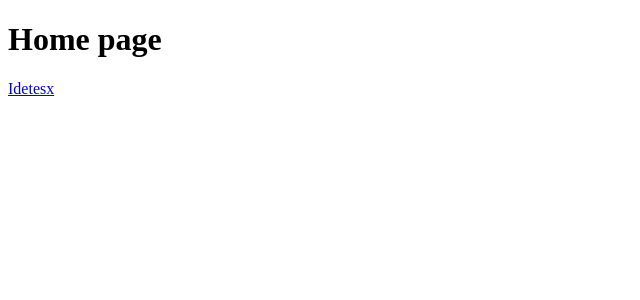
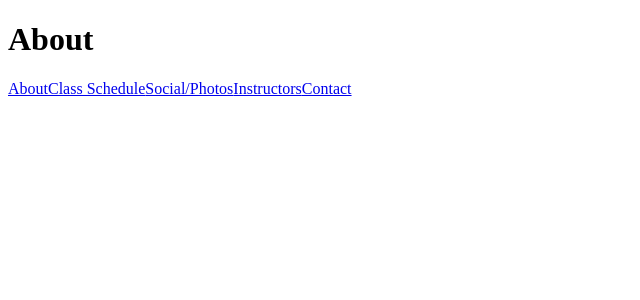
Before and after one commit to jacksdev2/next-js-test, a Next.js app: page / in a window 1280 px wide. Shown: the top 300 px of the page, without its empty margins (0-640 px from the left). Built offline with nearby package versions, Linux system fonts and the light colour scheme.

Commit message:
uppdated sections and links

```diff
--- a/components/LinkCustom.js
+++ b/components/LinkCustom.js
@@ -12,6 +12,5 @@ export default ({ href, children }) => {
     }
 
 
-
     return <Link href={href}>{React.cloneElement(children, { className })}</Link>
   }
--- a/pages/index.js
+++ b/pages/index.js
@@ -4,9 +4,21 @@ import LinkCustom from '../components/LinkCustom'
 
 const Index = () => (
     <div>
-        <h1>Home page</h1>
-        <LinkCustom href='/index'>
-            <a className="link" >Idetesx</a>
+        <h1>About</h1>
+        <LinkCustom href='/about'>
+            <a className="nav_link" >About</a>
+        </LinkCustom>
+        <LinkCustom href='/class'>
+            <a className="nav_link" >Class Schedule</a>
+        </LinkCustom>
+        <LinkCustom href='/social'>
+            <a className="nav_link" >Social/Photos</a>
+        </LinkCustom>
+        <LinkCustom href='/instructors'>
+            <a className="nav_link" >Instructors</a>
+        </LinkCustom>
+        <LinkCustom href='/contact'>
+            <a className="nav_link" >Contact</a>
         </LinkCustom>
 
     </div>
```
